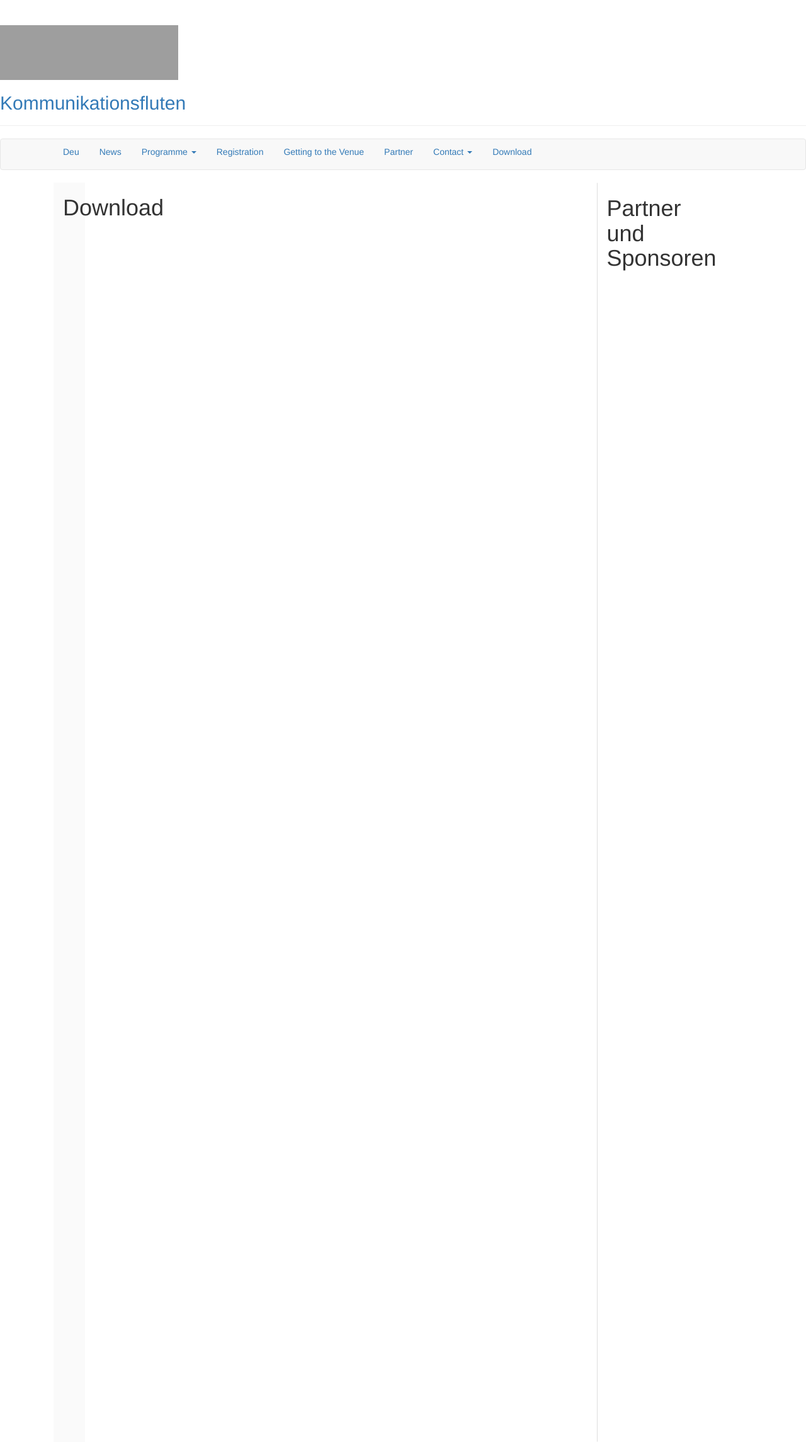
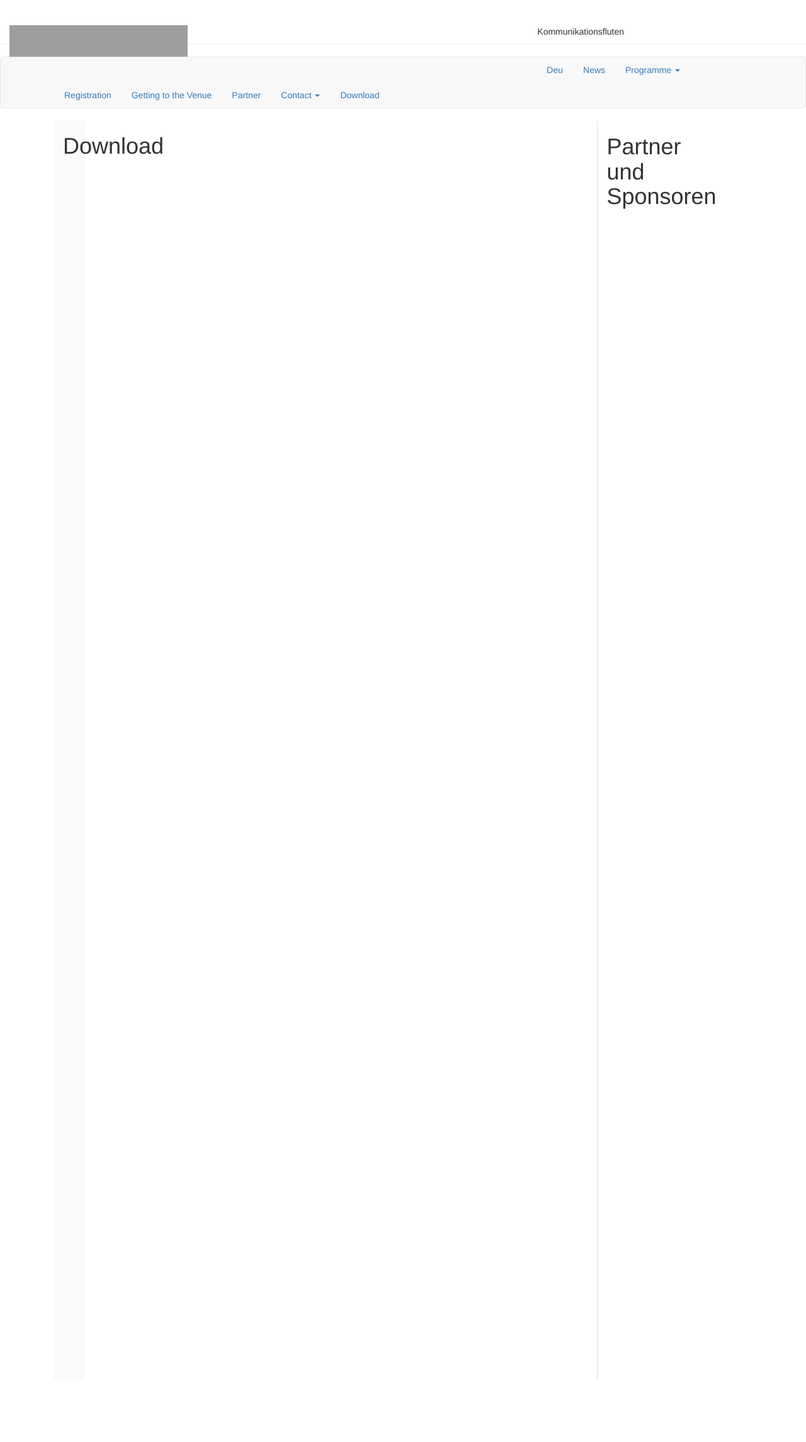
Before and after one commit to susedev/test, a Jekyll site: the page built from download.html, in a window 1280 px wide. Shown: the whole page at 63% size. Built offline with Jekyll 4.4.1, drawn with Linux system fonts in a browser that asks for light colours; nearby versions of some CDN libraries; after the commit the page ends 2192 px from its top, so only the background shows below that; grey boxes are pictures that could not be loaded.

Commit message:
Update base.html

```diff
--- a/_layouts/base.html
+++ b/_layouts/base.html
@@ -9,8 +9,12 @@
 
 <body>
       <div class="page-header">
-                <a href="http://www.eijc.eu/de/" target="blank_"><img class=" size-full wp-image-2541 alignleft" src="https://raw.githubusercontent.com/EIJC/data/gh-pages/media/eijc-logo-klein.jpg" width="283" height="87" /></a>
-                <h2><a href="{{ site.base_url }}/">Kommunikationsfluten</a></h2>
+            <div class="col-sm-8">
+                  <a href="http://www.eijc.eu/de/" target="blank_"><img class=" size-full wp-image-2541 alignleft" src="https://raw.githubusercontent.com/EIJC/data/gh-pages/media/eijc-logo-klein.jpg" width="283" height="87" /></a>
+            </div>
+            <div class="col-sm-4>
+                   <h2><a href="{{ site.base_url }}/">Kommunikationsfluten</a></h2>
+            </div>
       </div>
 
 
```
